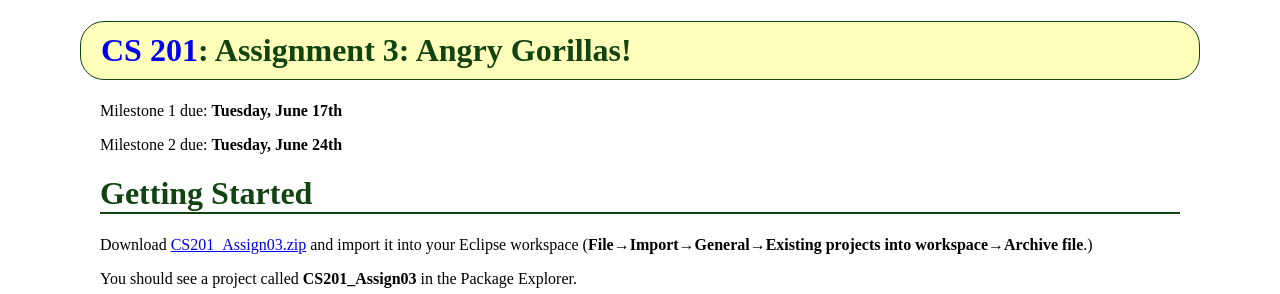
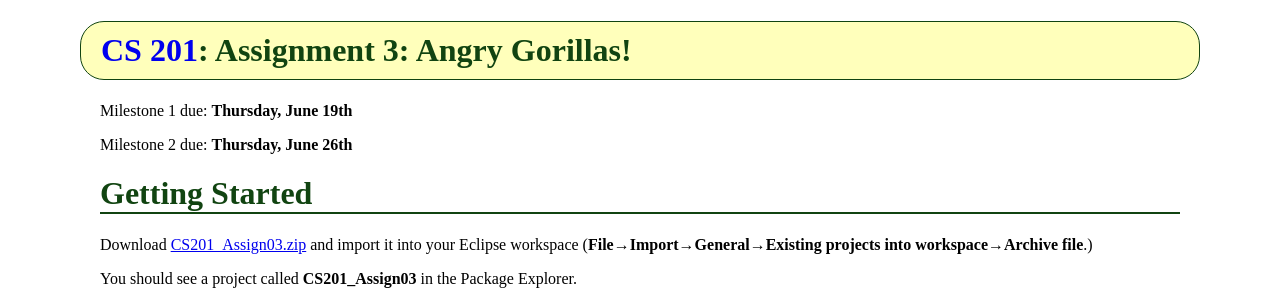
Before and after one commit to ycpcs/cs201-summer2014, a Jekyll site: the page built from assign/assign03.md, in a window 1280 px wide and 900 px high. Shown: the top 294 px of the window. Built offline with Jekyll 4.4.1, drawn with Linux system fonts in a browser that asks for light colours; Markdown is read by kramdown in place of the engine named in the settings.

Commit message:
extend due dates for assign3, exam 1 dates

```diff
--- a/assign/assign03.md
+++ b/assign/assign03.md
@@ -3,9 +3,9 @@ layout: default
 title: "Assignment 3: Angry Gorillas!"
 ---
 
-Milestone 1 due: **Tuesday, June 17th**
+Milestone 1 due: **Thursday, June 19th**
 
-Milestone 2 due: **Tuesday, June 24th**
+Milestone 2 due: **Thursday, June 26th**
 
 Getting Started
 ===============
```
Also changed, not shown: assign/index.md (+1 -1 lines), index.md (+2 -0 lines).
